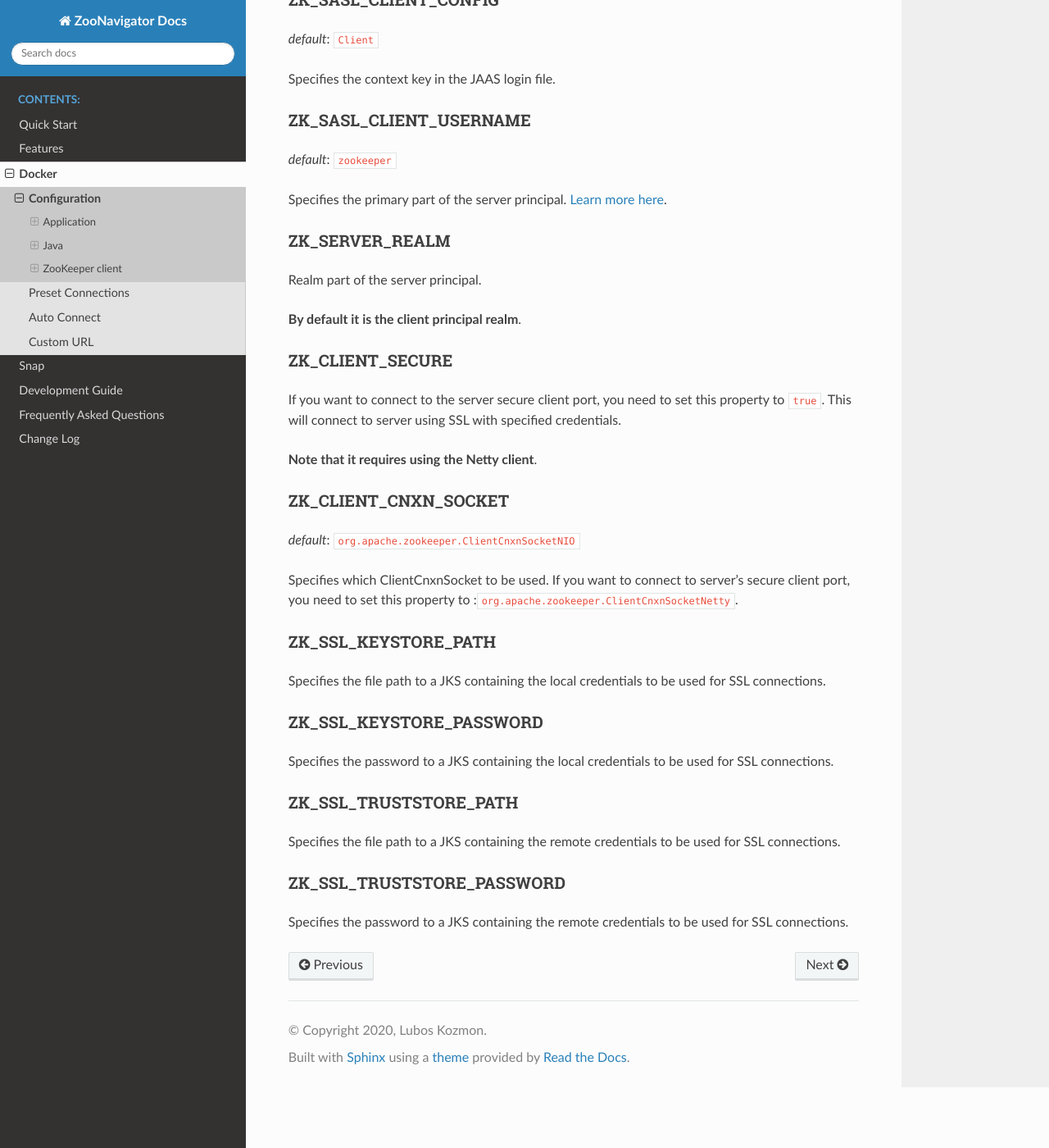
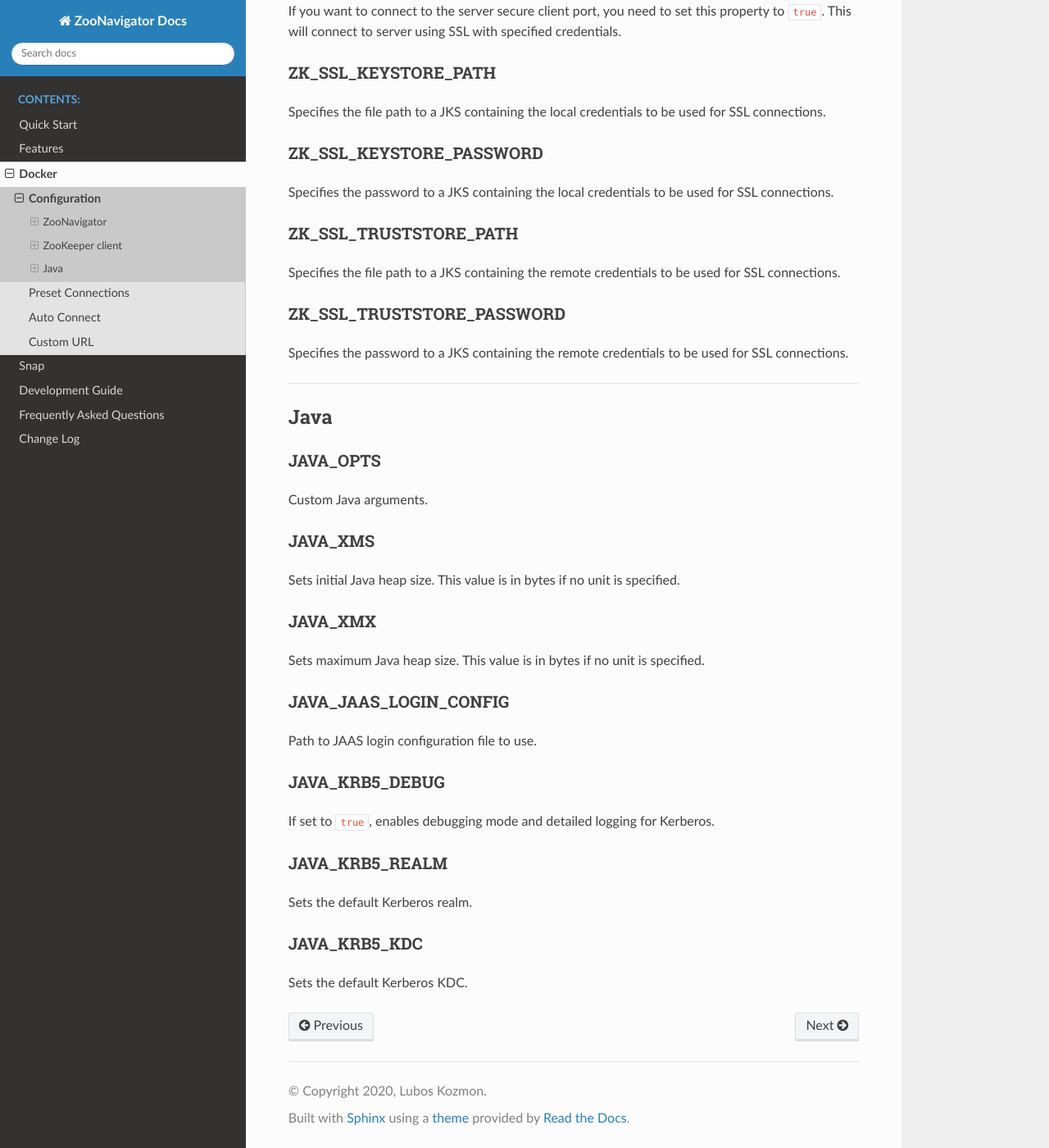
Before and after one commit to elkozmon/zoonavigator, a Sphinx documentation site: the page built from docs/docker/configuration.rst, in a window 1280 px wide and 1400 px high, scrolled down 3488 px. Shown: the whole window at 82% size. Built offline with Sphinx 7.4.7 and the Read the Docs theme 2.0.0, drawn with Linux system fonts in a browser that asks for light colours; some of the changed text lies outside the part shown.

Commit message:
Update Docker opts

```diff
--- a/docs/docker/configuration.rst
+++ b/docs/docker/configuration.rst
@@ -6,15 +6,15 @@
 
 Configuration options could be split into three groups:
 
-* `Application`_ - configures the application and a web server
+* `ZooNavigator`_ - configures ZooNavigator and the web server
+* `ZooKeeper client`_ - configuration related to ZooKeeper
 * `Java`_ - configures the Java Virtual Machine
-* `ZooKeeper client`_ - configuration related to ZooKeeper
 
 ----
 
-***********
-Application
-***********
+************
+ZooNavigator
+************
 
 HTTP_PORT
 ---------
@@ -52,6 +52,22 @@
 Defaults to 64 random characters generated from */dev/urandom*.
 
 
+REQUEST_TIMEOUT_MILLIS
+----------------------
+*default*: :code:`10000`
+
+Sets timeout for ZooNavigator requests.
+This value is in milliseconds.
+
+
+REQUEST_MAX_SIZE_KB
+-------------------
+*default*: :code:`10000`
+
+Sets maximum request size. Important for large ZNode imports.
+This value is in kilobytes.
+
+
 CONNECTION_<MYZK>_NAME
 -----------------------------
 Optional name for preset ZooKeeper connection *'<MYZK>'*
@@ -60,6 +76,7 @@
 .. note::
 
   environment variable name should consist only of uppercase letters, digits and underscores.
+
 
 CONNECTION_<MYZK>_CONN
 -----------------------------
@@ -96,48 +113,6 @@
 If set, enables :doc:`Auto Connect <autoconnect>` feature.
 
 Set to :code:`MYZK` to automatically connect to connection defined by :code:`CONNECTION_MYZK_CONN` environment variable.
-
-----
-
-****
-Java
-****
-
-JAVA_OPTS
----------
-Custom Java arguments.
-
-
-JAVA_XMS
---------
-Sets initial Java heap size.
-This value is in bytes if no unit is specified.
-
-
-JAVA_XMX
---------
-Sets maximum Java heap size.
-This value is in bytes if no unit is specified.
-
-
-JAVA_JAAS_LOGIN_CONFIG
-----------------------
-Path to JAAS login configuration file to use.
-
-
-JAVA_KRB5_DEBUG
----------------
-If set to ``true``, enables debugging mode and detailed logging for Kerberos.
-
-
-JAVA_KRB5_REALM
----------------
-Sets the default Kerberos realm.
-
-
-JAVA_KRB5_KDC
--------------
-Sets the default Kerberos KDC.
 
 ----
 
@@ -195,15 +170,6 @@
 If you want to connect to the server secure client port, you need to set this property to ``true``.
 This will connect to server using SSL with specified credentials.
 
-**Note that it requires using the Netty client**.
-
-
-ZK_CLIENT_CNXN_SOCKET
----------------------
-*default*: :code:`org.apache.zookeeper.ClientCnxnSocketNIO`
-
-Specifies which ClientCnxnSocket to be used. If you want to connect to server's secure client port, you need to set this property to :``org.apache.zookeeper.ClientCnxnSocketNetty``.
-
 
 ZK_SSL_KEYSTORE_PATH
 --------------------
@@ -223,3 +189,45 @@
 ZK_SSL_TRUSTSTORE_PASSWORD
 --------------------------
 Specifies the password to a JKS containing the remote credentials to be used for SSL connections.
+
+----
+
+****
+Java
+****
+
+JAVA_OPTS
+---------
+Custom Java arguments.
+
+
+JAVA_XMS
+--------
+Sets initial Java heap size.
+This value is in bytes if no unit is specified.
+
+
+JAVA_XMX
+--------
+Sets maximum Java heap size.
+This value is in bytes if no unit is specified.
+
+
+JAVA_JAAS_LOGIN_CONFIG
+----------------------
+Path to JAAS login configuration file to use.
+
+
+JAVA_KRB5_DEBUG
+---------------
+If set to ``true``, enables debugging mode and detailed logging for Kerberos.
+
+
+JAVA_KRB5_REALM
+---------------
+Sets the default Kerberos realm.
+
+
+JAVA_KRB5_KDC
+-------------
+Sets the default Kerberos KDC.
--- a/docs/docker/index.rst
+++ b/docs/docker/index.rst
@@ -2,7 +2,7 @@
 Docker
 ======
 
-ZooNavigator ships as a `Docker image <https://hub.docker.com/r/elkozmon/zoonavigator>`_.
+ZooNavigator is available at `Docker image <https://hub.docker.com/r/elkozmon/zoonavigator>`_.
 
 The following pages explain how to configure your Docker deployment.
 
```
Also changed, not shown: 3 other files.
